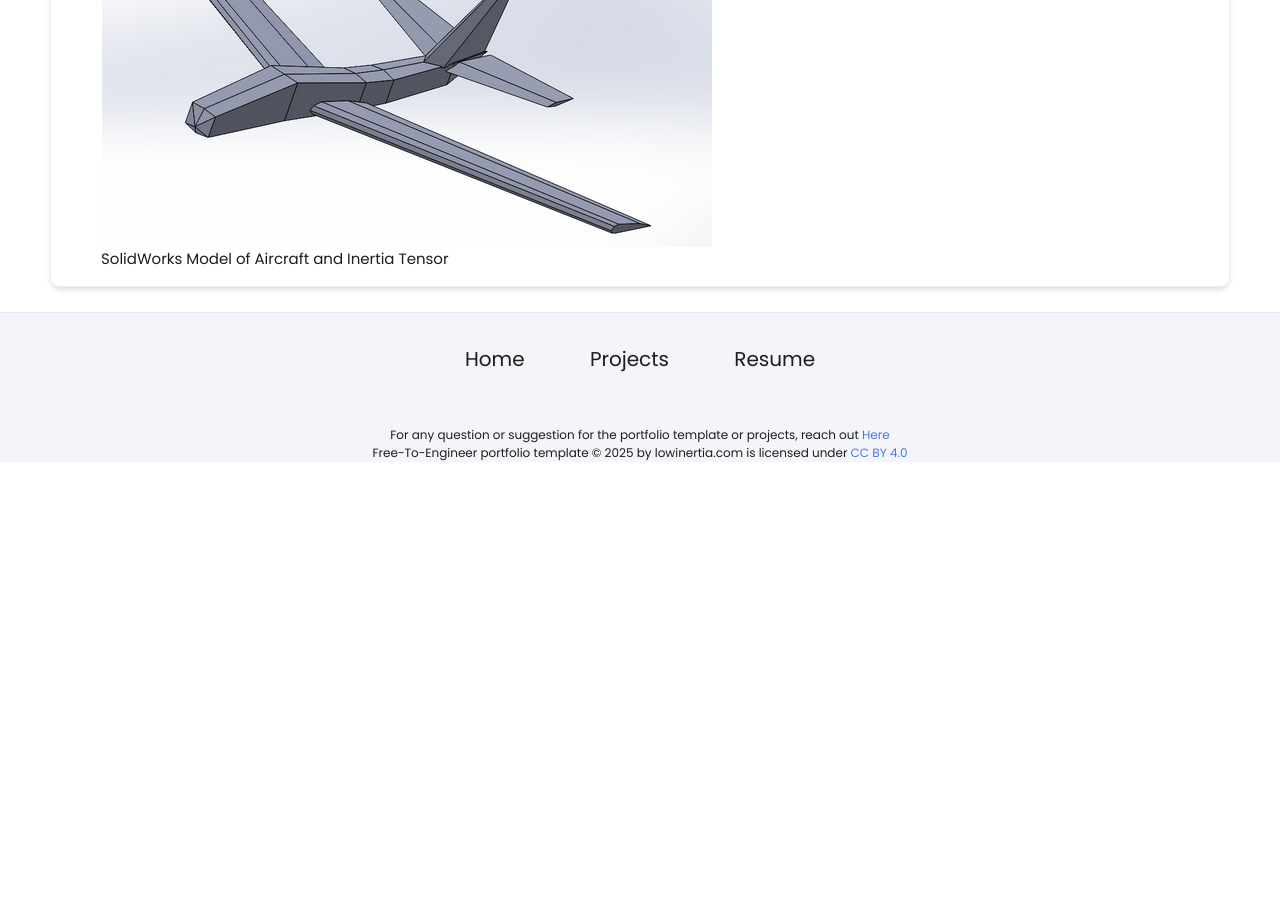
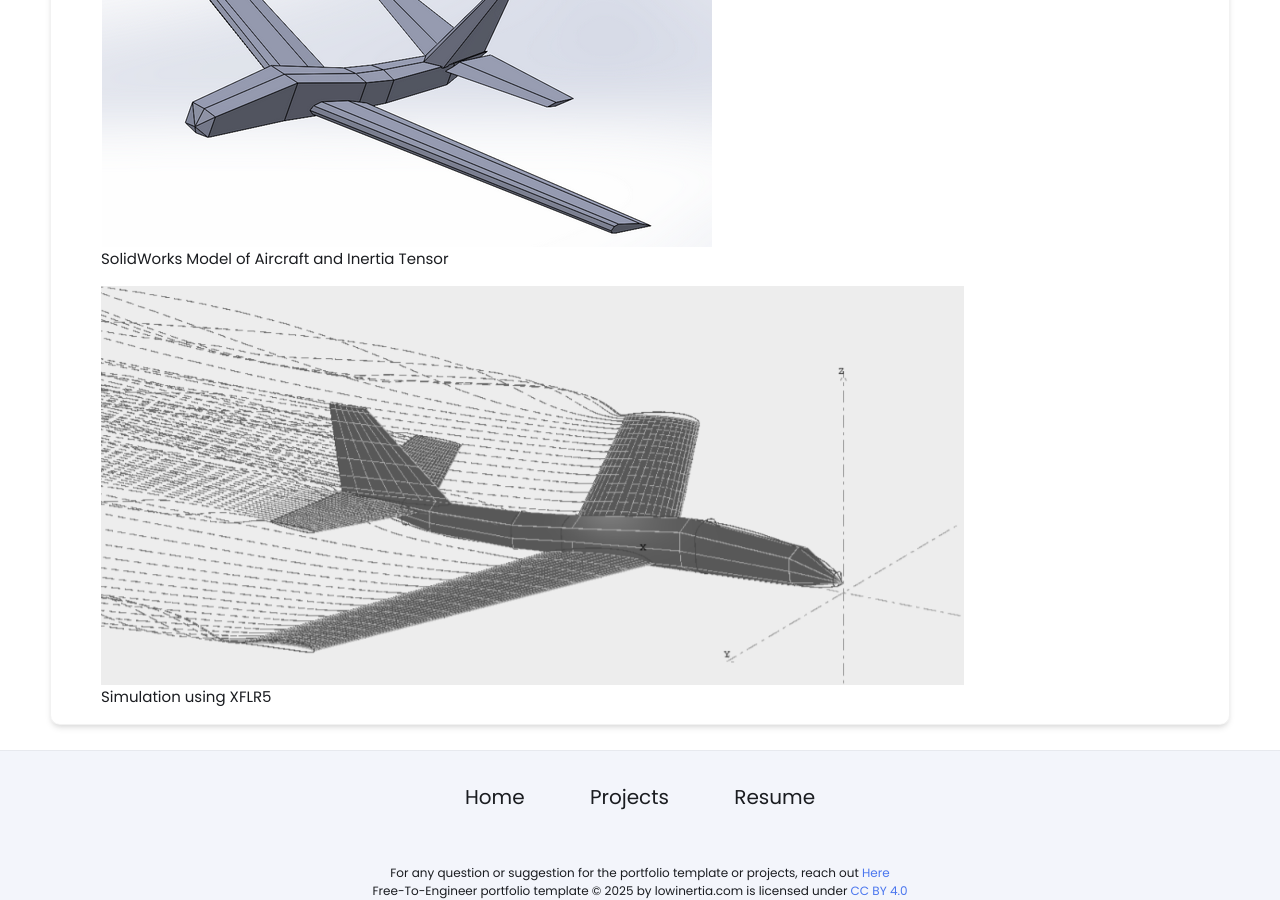
Before and after one commit to Jay-Patel-Engineer/Jay-Patel-Engineer.github.io, a Jekyll site: the page built from _projects/rcaircraft/index.md, in a window 1280 px wide and 900 px high, scrolled down 1052 px. Built offline with Jekyll 4.4.1, drawn with Linux system fonts in a browser that asks for light colours; before the commit the page ends 1514 px from its top, so only the background shows below that.

Commit message:
Update index.md

```diff
--- a/_projects/rcaircraft/index.md
+++ b/_projects/rcaircraft/index.md
@@ -16,3 +16,5 @@ The goal of this project is to design an aircraft that is capable of flight. In
 By modeling the aircraft using XFLR5 and SolidWorks, a baseline set of parameters can be obtained that are essential for all of the calculations necessary. By using SolidWorks, it is possible to extract a simulated inertia tensor for the aircraft. These moments of inertia can then be input into XFLR5 to simulate the aircraft under an airspeed of 10 m/s.
 {% include image-gallery.html images="cadaircraft.png" height="400"%}
 <span style="font-size: 15px">SolidWorks Model of Aircraft and Inertia Tensor</span>
+{% include image-gallery.html images="xflrsim.png" height="400"%}
+<span style="font-size: 15px">Simulation using XFLR5</span>
```
